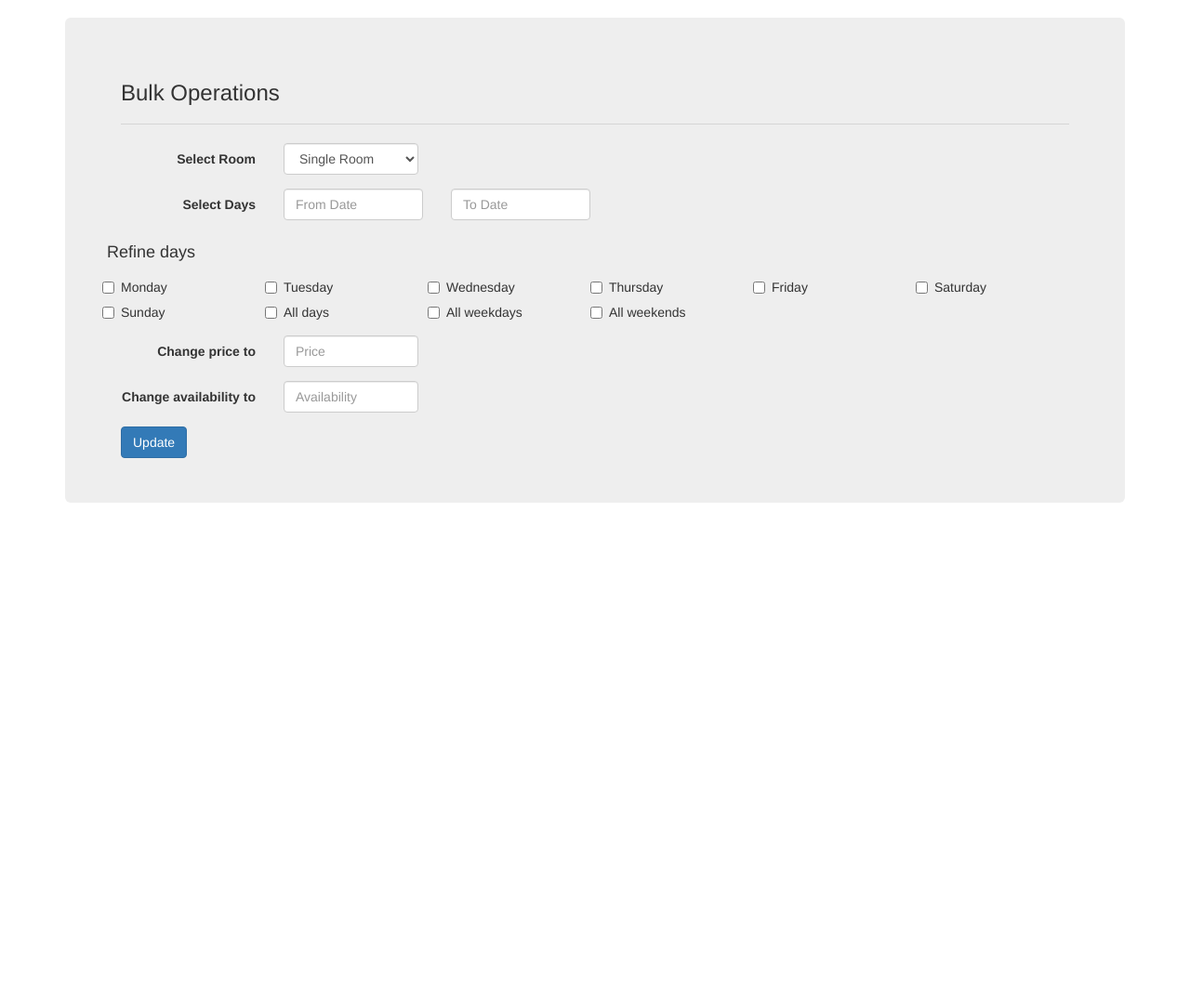
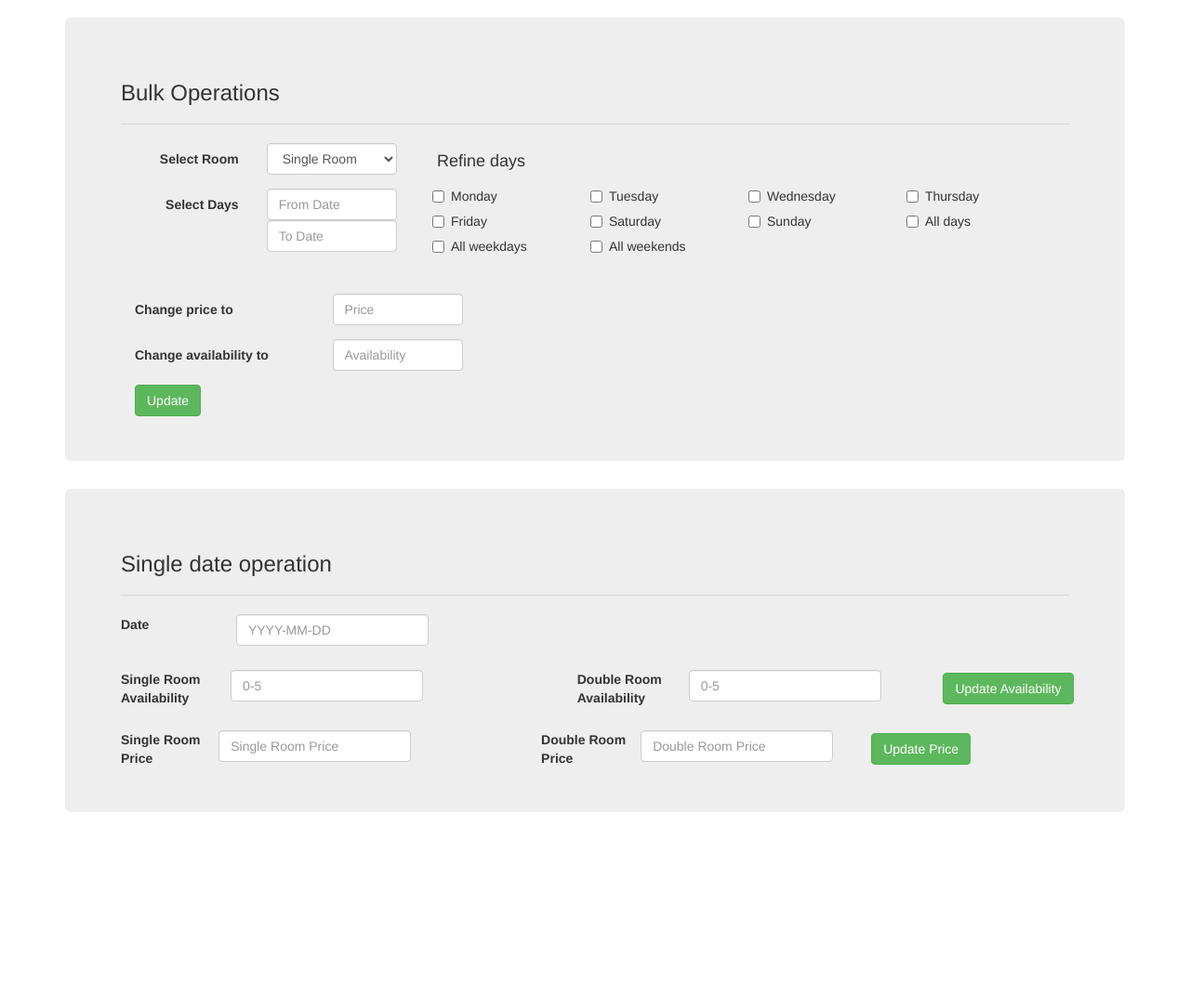
Before and after one commit to Anupam-dagar/RESTAPI, a Django app: page / in a window 1280 px wide. Shown: the part 51-1124 px from the top of the page at 93% size. Run offline with Django 3.2, Linux system fonts and the light colour scheme; some libraries are stand-ins or nearby versions.

Commit message:
optimised backend and add frontend for single date booking

```diff
--- a/api/templates/api/home.html
+++ b/api/templates/api/home.html
@@ -19,13 +19,14 @@
 <div class="container">
 
     <!-- Main component for a primary marketing message or call to action -->
-    <div class="jumbotron">
+    <div class="jumbotron container-fluid">
         <h3>Bulk Operations</h3>
         <hr>
         <form method="" class="form-horizontal" id="bulk">
+            <div class="col-md-4">
                 <div class="form-group">
-                <label for="roomtypes" class="col-sm-2 control-label">Select Room</label>
-                <div class="col-sm-2">
+                    <label for="roomtypes" class="col-md-5 control-label">Select Room</label>
+                    <div class="col-md-6">
                         <select class="form-control" id="roomtypes">
                             <option value="single">Single Room</option>
                             <option value="double">Double Room</option>
@@ -33,65 +34,105 @@
                     </div>
                 </div>
                 <div class="form-group">
-                <label for="timeperiod" class="col-sm-2 control-label">Select Days</label>
-                <div class="row" id="timeperiod">
-                    <div class="col-sm-2">
+                    <label for="timeperiod" class="col-md-5 control-label">Select Days</label>
+                    <div class="col-md-6">
                         <input type="text" name="" class="form-control" id="fromdate" placeholder="From Date">
                     </div>
-                    <div class="col-sm-2">
+                    <div class="col-md-6 col-md-offset-5">
                         <input type="text" name="" class="form-control" id="todate" placeholder="To Date">
                     </div>
                 </div>
             </div>
+            <div class="col-md-8">
                 <div class="form-group">
                     <h4>Refine days</h4>
-                <div class="checkbox col-sm-2">
+                    <div class="checkbox col-md-3">
                         <input type="checkbox" name="days" value="1"> Monday
                     </div>
-                <div class="checkbox col-sm-2">
+                    <div class="checkbox col-md-3">
                         <input type="checkbox" name="days" value="2"> Tuesday
                     </div>
-                <div class="checkbox col-sm-2">
+                    <div class="checkbox col-md-3">
                         <input type="checkbox" name="days" value="3"> Wednesday
                     </div>
-                <div class="checkbox col-sm-2">
+                    <div class="checkbox col-md-3">
                         <input type="checkbox" name="days" value="4"> Thursday
                     </div>
-                <div class="checkbox col-sm-2">
+                    <div class="checkbox col-md-3">
                         <input type="checkbox" name="days" value="5"> Friday
                     </div>
-                <div class="checkbox col-sm-2">
+                    <div class="checkbox col-md-3">
                         <input type="checkbox" name="days" value="6"> Saturday
                     </div>
-                <div class="checkbox col-sm-2">
+                    <div class="checkbox col-md-3">
                         <input type="checkbox" name="days" value="7"> Sunday
                     </div>
-                <div class="checkbox col-sm-2">
+                    <div class="checkbox col-md-3">
                         <input type="checkbox" name="days" value="[1,2,3,4,5,6,7]"> All days
                     </div>
-                <div class="checkbox col-sm-2">
+                    <div class="checkbox col-md-3">
                         <input type="checkbox" name="days" value="[1,2,3,4,5]"> All weekdays
                     </div>
-                <div class="checkbox col-sm-2">
+                    <div class="checkbox col-md-3">
                         <input type="checkbox" name="days" value="[6,7]"> All weekends
                     </div>
                 </div>
+            </div>
+            <div class="col-md-6" style="margin-top:2vw;">
                 <div class="form-group">
-                <label for="price" class="col-sm-2 control-label">Change price to</label>
-                <div class="col-sm-2">
+                    <label for="price" class="col-md-5 control-label" style="text-align:left;">Change price to</label>
+                    <div class="col-md-4">
                         <input type="text" name="" class="form-control" id="price" value="" placeholder="Price">
                     </div>
                 </div>
                 <div class="form-group">
-                <label for="aval" class="col-sm-2 control-label">Change availability to</label>
-                <div class="col-sm-2">
+                    <label for="aval" class="col-md-5 control-label" style="text-align:left;">Change availability to</label>
+                    <div class="col-md-4">
                         <input type="text" name="" class="form-control" id="aval" value="" placeholder="Availability">
                     </div>
                 </div>
-            <button type="submit" id="submit" class="btn btn-primary">Update</button>
+                <button type="submit" id="submit" class="btn btn-success">Update</button>
+            </div>
         </form>
     </div>
-
+    <div class="jumbotron container-fluid">
+        <h3>Single date operation</h3>
+        <hr>
+        <form action="" class="form-inline" id="singledate">
+            <div class="row">
+                <div class="form-group">
+                    <div class="col-md-4">
+                        <label for="date" class="control-label" style="text-align:center;">Date</label>
+                    </div>
+                    <div class="col-md-4 col-md-offset-1">
+                        <input type="text" class="form-control" id="date" placeholder="YYYY-MM-DD">
+                    </div>
+                </div>
+            </div>
+            <div class="row" style="margin-top:2vw;">
+                <div class="form-group">
+                    <label for="singleaval" class="col-md-4 control-label">Single Room Availability</label>
+                    <input type="text" class="form-control" id="singleaval" placeholder="0-5">
+                </div>
+                <div class="form-group col-md-offset-1">
+                    <label for="doubleaval" class="col-md-4 control-label">Double Room Availability</label>
+                    <input type="text" class="form-control" id="doubleaval" placeholder="0-5">
+                </div>
+                <button type="submit" class="btn btn-success" id="updateaval">Update Availability</button>
+            </div>
+            <div class="row" style="margin-top:2vw;">
+                <div class="form-group">
+                    <label for="singleprice" class="col-md-4 control-label">Single Room Price</label>
+                    <input type="text" class="form-control" id="singleaval" placeholder="Single Room Price">
+                </div>
+                <div class="form-group col-md-offset-1">
+                    <label for="doubleprice" class="col-md-4 control-label">Double Room Price</label>
+                    <input type="text" class="form-control" id="singleaval" placeholder="Double Room Price">
+                </div>
+                <button type="submit" class="btn btn-success" id="updateprice">Update Price</button>
+            </div>
+        </form>
+    </div>
 </div>
 <script src="https://cdnjs.cloudflare.com/ajax/libs/jquery/3.2.1/jquery.min.js"></script>
 <script src="https://maxcdn.bootstrapcdn.com/bootstrap/3.3.7/js/bootstrap.min.js" integrity="sha384-Tc5IQib027qvyjSMfHjOMaLkfuWVxZxUPnCJA7l2mCWNIpG9mGCD8wGNIcPD7Txa"
@@ -108,13 +149,13 @@
             days.push(this.value);
         });
         var data = {};
-        data ["from_date"] = from_date;
-        data ["to_date"] = to_date;
-        data ["days"] = JSON.stringify(days);
-        data ["room_type"] = room_type;
-        data ["price"] = price;
-        data ["availability"] = aval;
-        data ["csrfmiddlewaretoken"] = '{{ csrf_token }}';
+        data["from_date"] = from_date;
+        data["to_date"] = to_date;
+        data["days"] = JSON.stringify(days);
+        data["room_type"] = room_type;
+        data["price"] = price;
+        data["availability"] = aval;
+        data["csrfmiddlewaretoken"] = '{{ csrf_token }}';
         event.preventDefault();
         $.ajaxSetup({
             headers: { "X-CSRFToken": '{{csrf_token}}' }
@@ -124,36 +165,39 @@
             url: "/bulk/",
             data: data,
             success: function () {
-                alert("Saved! It worked.");
+                alert("Bulk operation successfully completed.");
             },
             error: function (XMLHttpRequest, textStatus, errorThrown) {
                 alert("some error " + String(errorThrown) + String(textStatus) + String(XMLHttpRequest.responseText));
             }
         });
     });
-    {% comment %} $(".request_issue").change(function (e) {
-        var form = $(this).parent().parent().parent();
-        console.log(form);
-        request_val = $(this).val();
-        bookid = $(this).parent().parent().siblings("input").next().next().val();
-        usermail = $(this).parent().parent().siblings("input").next().next().next().val()
-        e.preventDefault();
+    // -----------------------------------------//
+    $("#updateaval").click(function (event) {
+        var date = $('#date').val();
+        var singleaval = $('#singleaval').val();
+        var doubleaval = $('#doubleaval').val();
+        var data = {};
+        data["date"] = date;
+        data["singleroomaval"] = singleaval;
+        data["doubleroomaval"] = doubleaval;
+        data["csrfmiddlewaretoken"] = '{{ csrf_token }}';
+        event.preventDefault();
+        $.ajaxSetup({
+            headers: { "X-CSRFToken": '{{csrf_token}}' }
+        });
         $.ajax({
-            url: '{% url "change_request_issue" %}',
-            data: {
-                'request_val': request_val,
-                'bookid': bookid,
-                'usermail': usermail
+            type: "POST",
+            url: "/bulk/",
+            data: data,
+            success: function () {
+                alert("Bulk operation successfully completed.");
             },
-            dataType: 'json',
-            success: function (data) {
-                if (data.valdb) {
-                    console.log("Issue request has been sent");
-                    form.submit();
-                }
+            error: function (XMLHttpRequest, textStatus, errorThrown) {
+                alert("some error " + String(errorThrown) + String(textStatus) + String(XMLHttpRequest.responseText));
             }
         });
-    }); {% endcomment %}
+    });
 </script>
 <!-- /container -->
 {% endblock content %}
--- a/api/urls.py
+++ b/api/urls.py
@@ -4,8 +4,6 @@ urlpatterns = [
     url(r'^$', views.home, name='home'),
     url(r'^getroomdata/(?P<datebooking>[-\w]+)/$', views.BookingApi.as_view(), name='GetBooking'),
     url(r'^getroompricedata/(?P<datebooking>[-\w]+)/$', views.PriceApi.as_view(), name='GetPrice'),
-    url(r'^postroomdata/$', views.BookingApi.as_view(), name='CreateBooking'),
-    url(r'^postroompricedata/$', views.PriceApi.as_view(), name='CreatePricing'),
     url(r'^updateroomdata/(?P<datebooking>[-\w]+)/$', views.BookingApi.as_view(), name='UpdateBooking'),
     url(r'^updateroompricedata/(?P<datebooking>[-\w]+)/$', views.PriceApi.as_view(), name='UpdatePrice'),
     url(r'^bulk/$', views.BulkOperationsApi.as_view(), name='BulkOperation')
--- a/api/views.py
+++ b/api/views.py
@@ -12,15 +12,6 @@ import logging
 logger = logging.getLogger('django')
 
 class BookingApi(APIView):
-    def post(self, request, format=None):
-        logger.info('Creating an entry in Booking table')
-        serializer = BookingSerializer(data=request.data)
-        if serializer.is_valid():
-            serializer.save()
-            return Response(serializer.data, status=status.HTTP_201_CREATED)
-        logger.error(serializer.errors)
-        return Response(serializer.errors, status=status.HTTP_400_BAD_REQUEST)
-
     def get(self, request, datebooking, format=None):
         logger.info('Get request initiated.')
         try:
@@ -35,12 +26,14 @@ class BookingApi(APIView):
 
     def put(self, request, datebooking, format=None):
         logger.info('Update request initiated.')
-        booking = Booking.objects.get(date=datebooking)
-        bserializer = BookingSerializer(booking, data=request.data, partial=True)
+        request_data = request.data.copy()
+        request_data['date'] = datebooking
+        try:
+            booking = Booking.objects.get(date=datebooking)
+            bserializer = BookingSerializer(booking, data=request_data, partial=True)
+        except:
+            bserializer = BookingSerializer(data=request_data)
         if bserializer.is_valid():
-            if datebooking != request.data.get('date', datebooking):
-                logger.error('Tried changing booking date. Can\'t change booking date.')
-                return Response({'success': False, 'message': 'Can\'t change booking date'}, status=status.HTTP_400_BAD_REQUEST)
             bserializer.save()
             logger.info('Request completed\nRequest status code: 200\nData: ' + str(bserializer.data))
             return Response(bserializer.data, status=status.HTTP_200_OK)
@@ -48,16 +41,6 @@ class BookingApi(APIView):
         return Response(bserializer.errors, status=status.HTTP_400_BAD_REQUEST)
 
 class PriceApi(APIView):
-    def post(self, request, format=None):
-        logger.info('Creating an entry for price table.')
-        serializer = PriceSerializer(data=request.data)
-        if serializer.is_valid():
-            serializer.save()
-            logger.info('Request completed\nRequest Status code: 200\nData: ' + str(serializer.data))
-            return Response(serializer.data, status=status.HTTP_201_CREATED)
-        logger.error(serializer.errors)
-        return Response(serializer.errors, status=status.HTTP_400_BAD_REQUEST)
-
     def get(self, request, datebooking, format=None):
         logger.info('GET request initiated.')
         try:
@@ -72,12 +55,14 @@ class PriceApi(APIView):
 
     def put(self, request, datebooking, format=None):
         logger.info('UPDATE request initiated.')
-        price = Price.objects.get(booking__date=datebooking)
-        pserializer = PriceSerializer(price, data=request.data, partial=True)
+        request_data = request.data.copy()
+        request_data['booking'] = datebooking
+        try:
+            price = Price.objects.get(booking__date=datebooking)
+            pserializer = PriceSerializer(price, data=request_data, partial=True)
+        except:
+            pserializer = PriceSerializer(data=request_data)
         if pserializer.is_valid():
-            if datebooking != request.data.get('booking', datebooking):
-                logger.error('Tried changing booking date. Can\'t change booking date.')
-                return Response({'success': False, 'message': 'Can\'t change booking date'}, status=status.HTTP_400_BAD_REQUEST)
             pserializer.save()
             logger.info('Request completed\nRequest status code: 200\nData: ' + str(pserializer.data))
             return Response(pserializer.data, status=status.HTTP_200_OK)
@@ -85,8 +70,8 @@ class PriceApi(APIView):
         return Response(pserializer.errors, status=status.HTTP_400_BAD_REQUEST)
 
 class BulkOperationsApi(APIView):
-    logger.info('BULK operation initiated.')
     def put(self, request, format=None):
+        logger.info('BULK operation initiated.')
         from_date = request.data.get('from_date', None)
         to_date = request.data.get('to_date', None)
         days = request.data.get('days', None)
```
Also changed, not shown: api/tests.py (+16 -172 lines), db.sqlite3, 1 other file. Lines whose indentation alone changed are shown as unchanged.
